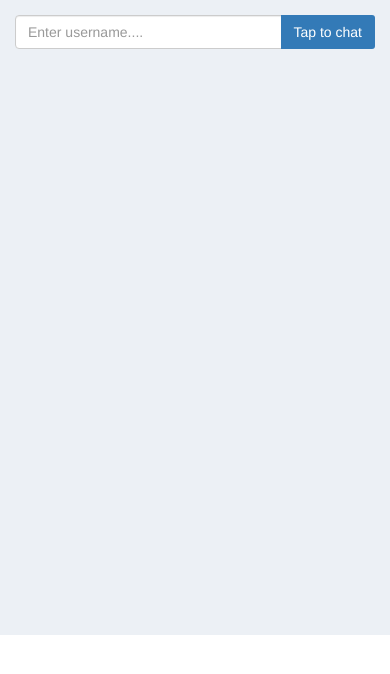
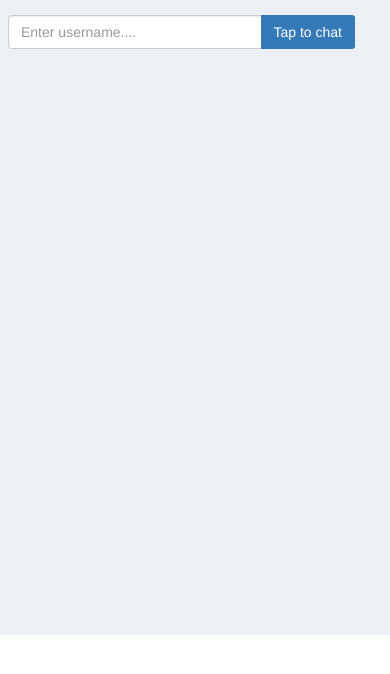
Before and after one commit to praveenkumarguntoju/chat-app, a website: page index.html in a window 390 px wide. Drawn offline with nearby package versions, Linux system fonts and the light colour scheme; no server answers.

Commit message:
Mobile Styles

```diff
--- a/index.html
+++ b/index.html
@@ -1,8 +1,13 @@
 <!DOCTYPE html>
 <html>
-  <head><title>Hello world</title></head>
+  <head>
+   <meta charset="utf-8">
+   <meta name="viewport" content="width=device-width, initial-scale=1, shrink-to-fit=no">
+   <title>Chat</title>
+ </head>
 <link href="https://maxcdn.bootstrapcdn.com/bootstrap/3.3.7/css/bootstrap.min.css" rel="stylesheet" integrity="sha384-BVYiiSIFeK1dGmJRAkycuHAHRg32OmUcww7on3RYdg4Va+PmSTsz/K68vbdEjh4u" crossorigin="anonymous">
 <link rel="stylesheet" href="https://cdnjs.cloudflare.com/ajax/libs/font-awesome/4.7.0/css/font-awesome.min.css">
+<script src="https://code.jquery.com/jquery-3.2.1.slim.min.js" crossorigin="anonymous"></script>
 <script src="https://maxcdn.bootstrapcdn.com/bootstrap/3.3.7/js/bootstrap.min.js" integrity="sha384-Tc5IQib027qvyjSMfHjOMaLkfuWVxZxUPnCJA7l2mCWNIpG9mGCD8wGNIcPD7Txa" crossorigin="anonymous"></script>
 <script src="/socket.io/socket.io.js"></script>
 <script>
@@ -376,12 +381,11 @@ header .box-title {
     background-color: #fff;
 }
 .content {
-    min-height: 250px;
     padding: 15px;
-    margin-right: auto;
+    margin-right: 10px;
     margin-left: auto;
-    padding-left: 15px;
-    padding-right: 15px;
+    padding-left: 8px;
+    padding-right: 25px;
 }
 
 .content-wrapper {
```
